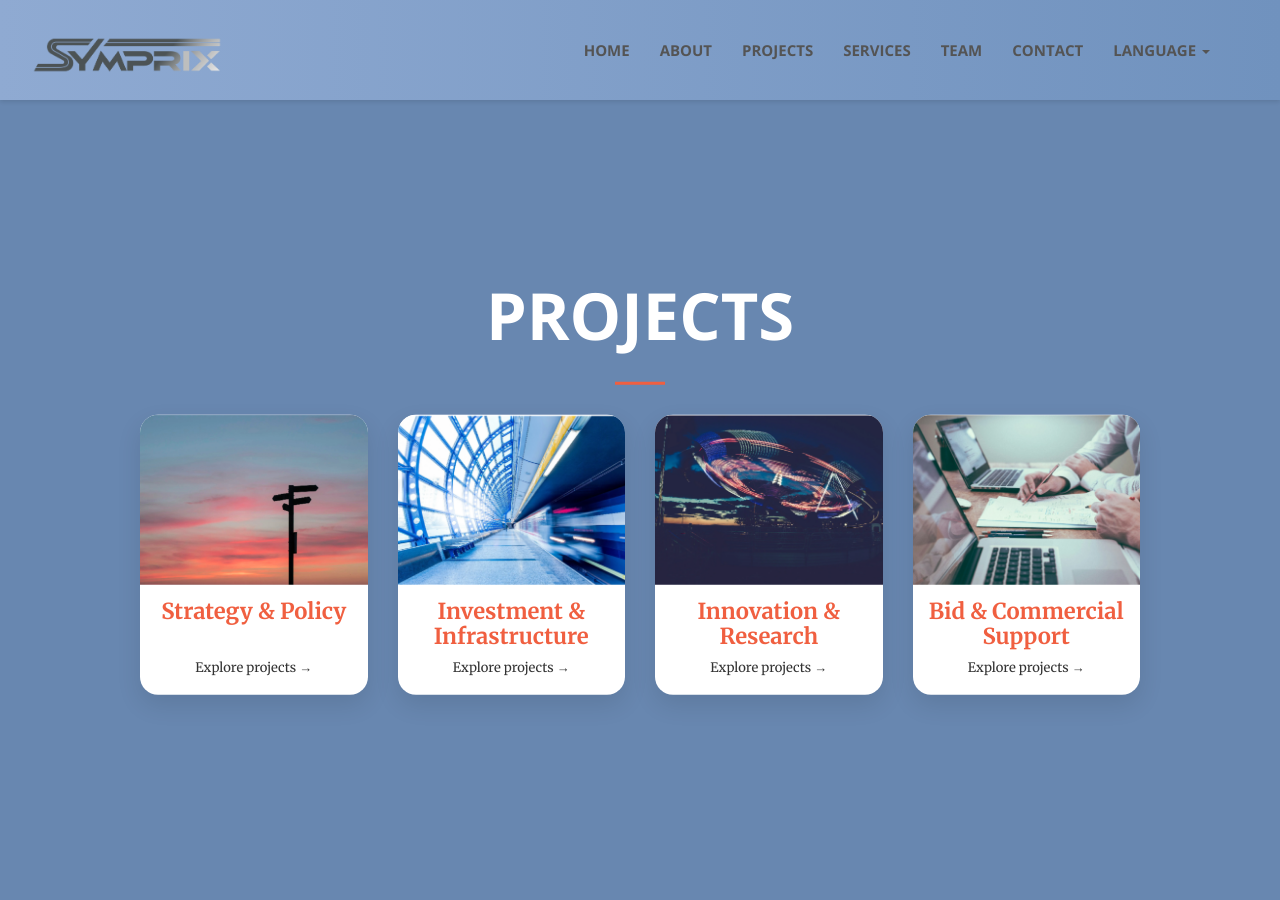
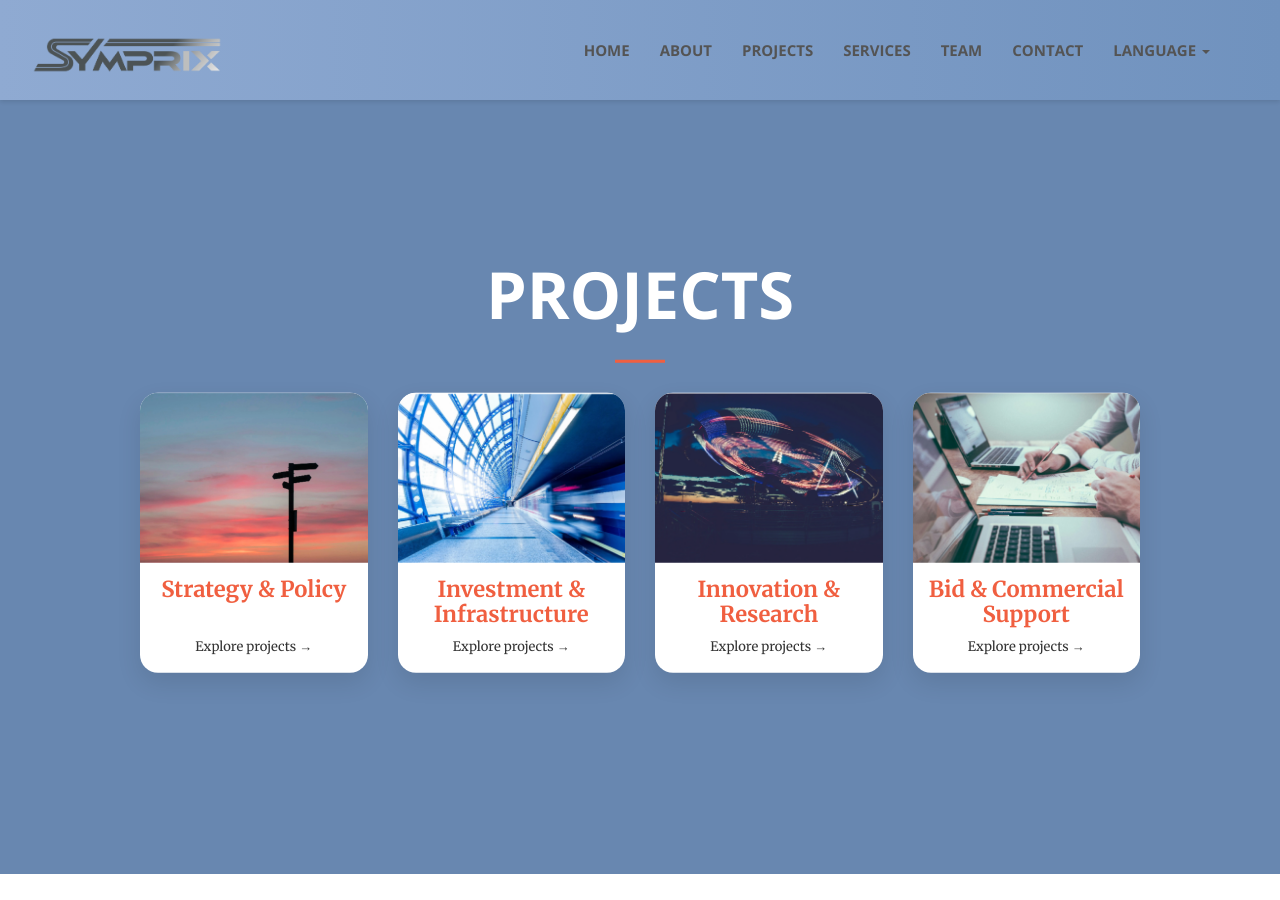
Before and after one commit to CD-Symprix/symprix, a Jekyll site: the page projects.html, which Jekyll copies as it is, in a window 1280 px wide and 900 px high. Built offline with Jekyll 4.4.1, drawn with Linux system fonts in a browser that asks for light colours.

Commit message:
Adjust projects hero section height and padding

```diff
--- a/projects.html
+++ b/projects.html
@@ -134,9 +134,9 @@
     /* ===== Projects hero height override (must be LAST) ===== */
 
     header.masthead.projects-hero {
-      min-height: 92vh !important;     /* controls total blue height */
+      min-height: 86vh !important;     /* controls total blue height */
       padding-top: 120px !important;   /* keeps title away from nav */
-      padding-bottom: 60px !important; /* small breathing room under cards */
+      padding-bottom: 40px !important; /* small breathing room under cards */
     }
 
     header.masthead.projects-hero .header-content-inner{
```
